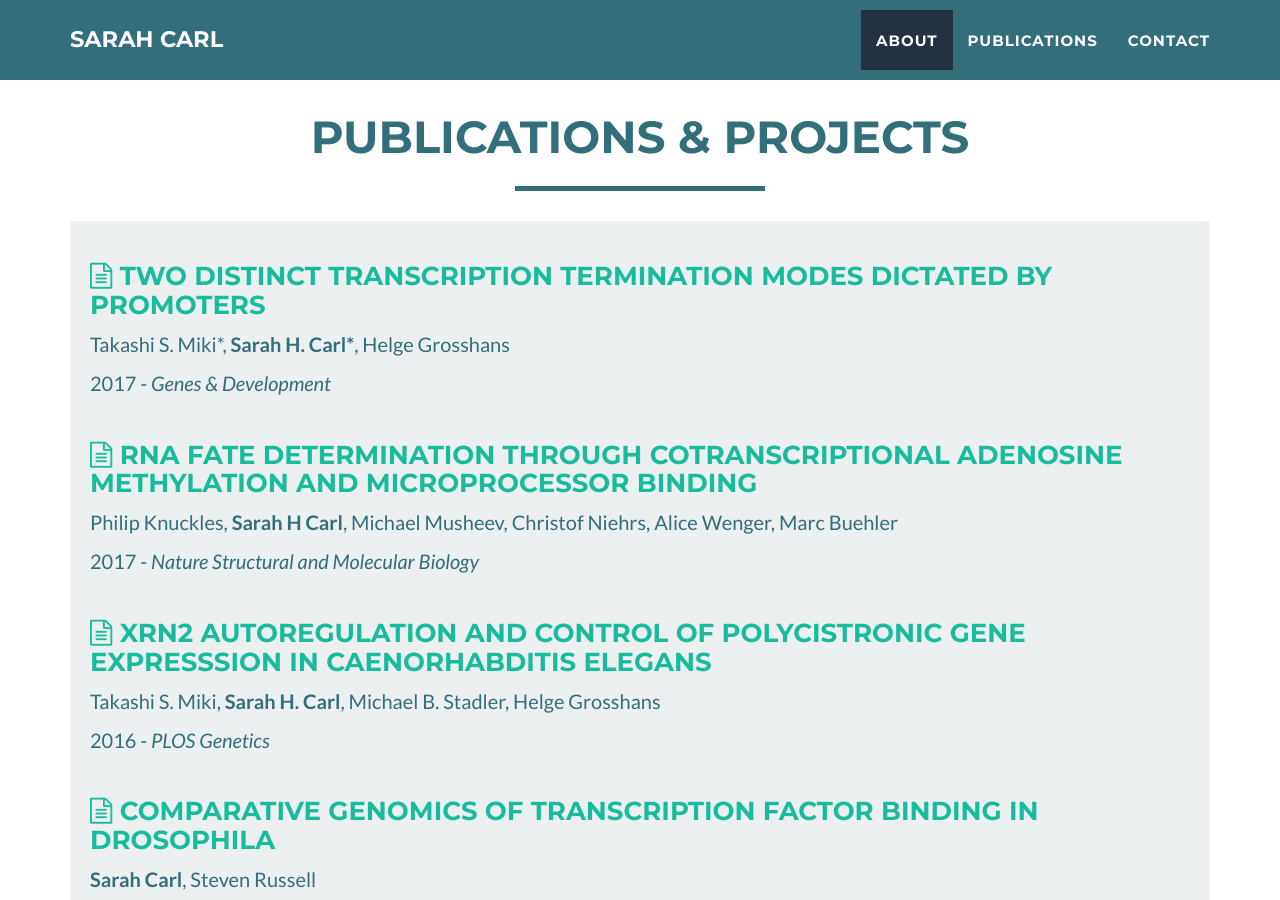
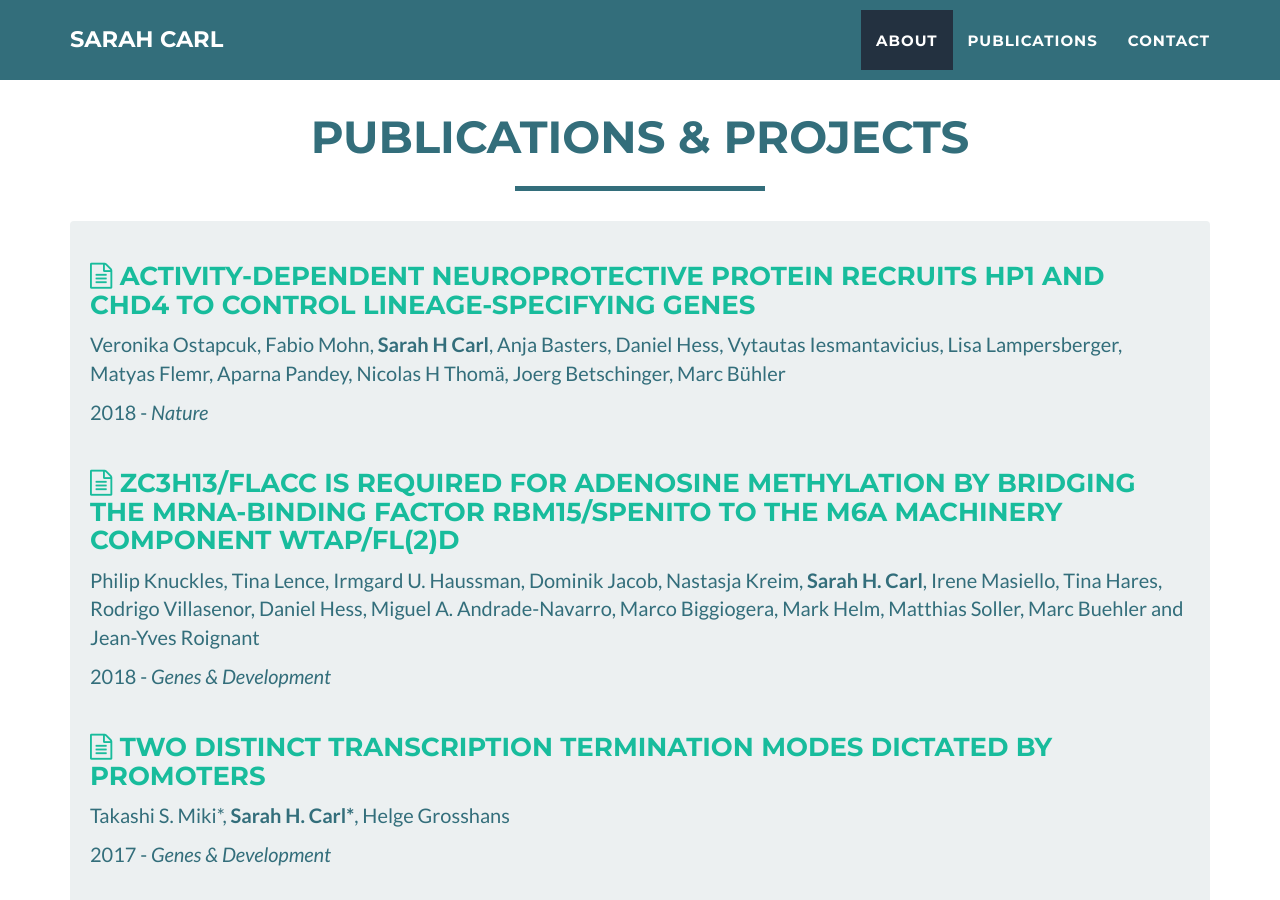
Before and after one commit to sarahhcarl/sarahcarl, a Jekyll site: the page built from index.html, in a window 1280 px wide and 900 px high, scrolled down 1110 px. Built offline with Jekyll 4.4.1, drawn with Linux system fonts in a browser that asks for light colours.

Commit message:
updated papers

```diff
--- a/_includes/portfolio_grid.html
+++ b/_includes/portfolio_grid.html
@@ -9,6 +9,20 @@
                 </div>
             </div>
             <div class="well">
+		<h3><a href="https://www.nature.com/articles/s41586-018-0153-8"><span class="fa fa-file-text-o"></span> Activity-dependent neuroprotective protein recruits HP1 and CHD4 to control lineage-specifying genes</a></h3>
+		<p>Veronika Ostapcuk, Fabio Mohn, <strong>Sarah H Carl</strong>, Anja Basters, Daniel Hess, Vytautas Iesmantavicius, Lisa Lampersberger, Matyas Flemr, Aparna Pandey, Nicolas H Thomä, Joerg Betschinger, Marc Bühler</p>
+		<p>2018 - <em>Nature</em></p>
+
+       	    <hr>
+
+
+		<h3><a href="http://genesdev.cshlp.org/content/early/2018/03/13/gad.309146.117.full.pdf+html"><span class="fa fa-file-text-o"></span> Zc3h13/Flacc is required for adenosine methylation by bridging the mRNA-binding factor Rbm15/Spenito to the m6A machinery component Wtap/Fl(2)d</a></h3>
+		<p>Philip Knuckles, Tina Lence, Irmgard U. Haussman, Dominik Jacob, Nastasja Kreim, <strong>Sarah H. Carl</strong>, Irene Masiello, Tina Hares, Rodrigo Villasenor, Daniel Hess, Miguel A. Andrade-Navarro, Marco Biggiogera, Mark Helm, Matthias Soller, Marc Buehler and Jean-Yves Roignant</p>
+		<p>2018 - <em>Genes & Development</em></p>
+
+       	    <hr>
+
+
 		<h3><a href="http://genesdev.cshlp.org/content/early/2017/10/11/gad.301093.117.abstract"><span class="fa fa-file-text-o"></span> Two distinct transcription termination modes dictated by promoters</a></h3>
 		<p>Takashi S. Miki*, <strong>Sarah H. Carl*</strong>, Helge Grosshans</p>
 		<p>2017 - <em>Genes & Development</em></p>
```
Also changed, not shown: README.md.
